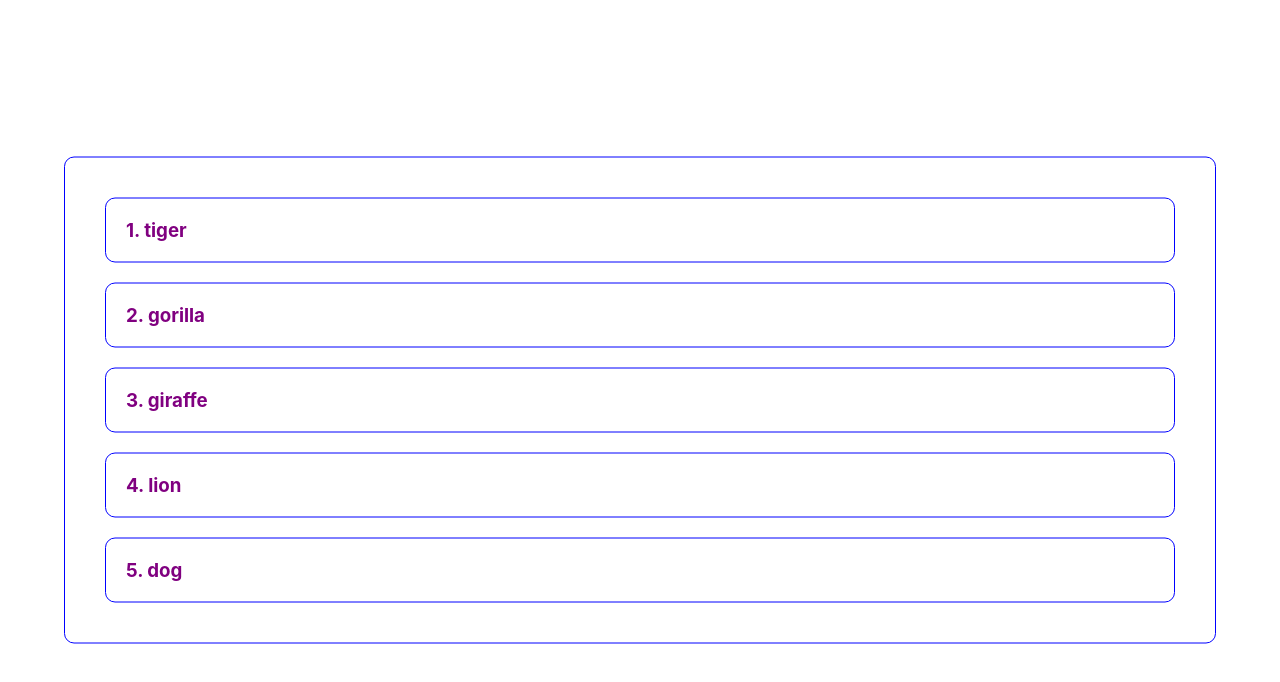
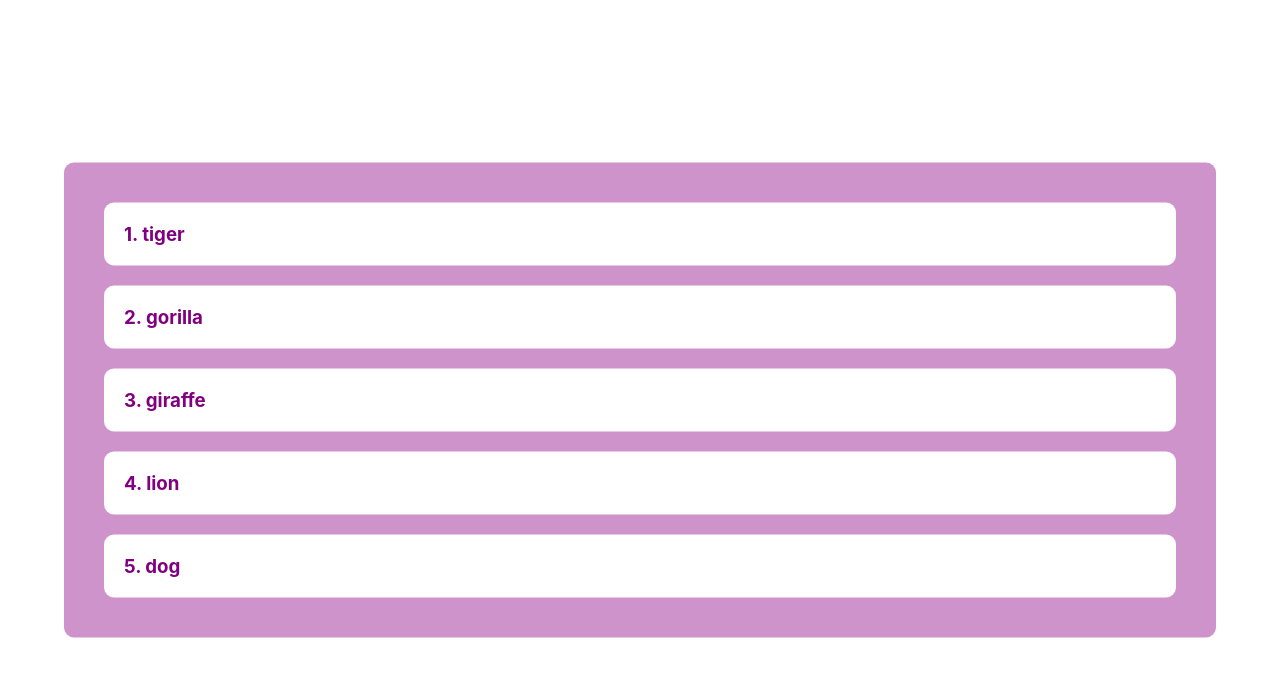
Before and after one commit to chloeyeo/2024ReactPractice, a React (Create React App) app in the folder my-react-app/: page / in a window 1280 px wide. Shown: the top 682 px of the page. Built offline with nearby package versions, Linux system fonts and the light colour scheme.

Commit message:
modal in its own component file+changed style of modal

```diff
--- a/my-react-app/src/App.js
+++ b/my-react-app/src/App.js
@@ -1,4 +1,5 @@
 import React, { useState } from "react";
+import ModalView from "./components/ModalView";
 import "./assets/css/style.css";
 
 const App = () => {
@@ -57,7 +58,7 @@ const App = () => {
         </ul>
       </div>
       {openModal ? (
-        <Modal
+        <ModalView
           openModal={openModal}
           setOpenModal={setOpenModal}
           viewList={viewList}
@@ -68,27 +69,4 @@ const App = () => {
   );
 };
 
-const Modal = (props) => {
-  return (
-    <>
-      <div className="modalWrap">
-        <div className="modal">
-          <h3>
-            {props.clickedIndex + 1}. {props.viewList[props.clickedIndex].title}
-          </h3>
-          <p>{props.viewList[props.clickedIndex].content}</p>
-          <button
-            className="btn close"
-            onClick={() => {
-              props.setOpenModal(!props.openModal);
-            }}
-          >
-            Close Modal
-          </button>
-        </div>
-      </div>
-    </>
-  );
-};
-
 export default App;
--- a/my-react-app/src/assets/css/style.css
+++ b/my-react-app/src/assets/css/style.css
@@ -138,7 +138,7 @@ h1 {
   padding: 40px;
   transform: translate(-50%, -50%);
   width: 90%;
-  border: 1px solid blue;
+  background-color: rgb(207, 147, 204);
   border-radius: 10px;
   display: flex;
   flex-direction: column;
@@ -156,9 +156,9 @@ h1 {
 }
 
 .listItems li {
-  border: 1px solid blue;
   border-radius: 10px;
   padding: 20px;
+  background-color: white;
 }
 
 .listItems li h3 {
--- /dev/null
+++ b/my-react-app/src/components/ModalView.js
@@ -0,0 +1,23 @@
+const ModalView = (props) => {
+  return (
+    <>
+      <div className="modalWrap">
+        <div className="modal">
+          <h3>
+            {props.clickedIndex + 1}. {props.viewList[props.clickedIndex].title}
+          </h3>
+          <p>{props.viewList[props.clickedIndex].content}</p>
+          <button
+            className="btn close"
+            onClick={() => {
+              props.setOpenModal(!props.openModal);
+            }}
+          >
+            Close Modal
+          </button>
+        </div>
+      </div>
+    </>
+  );
+};
+export default ModalView;
```
